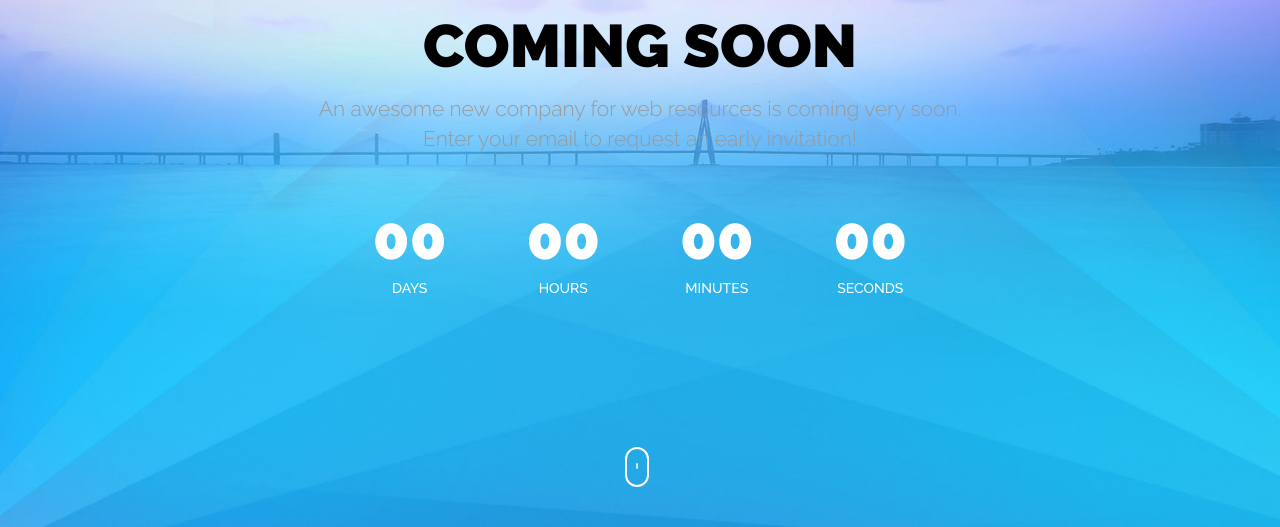
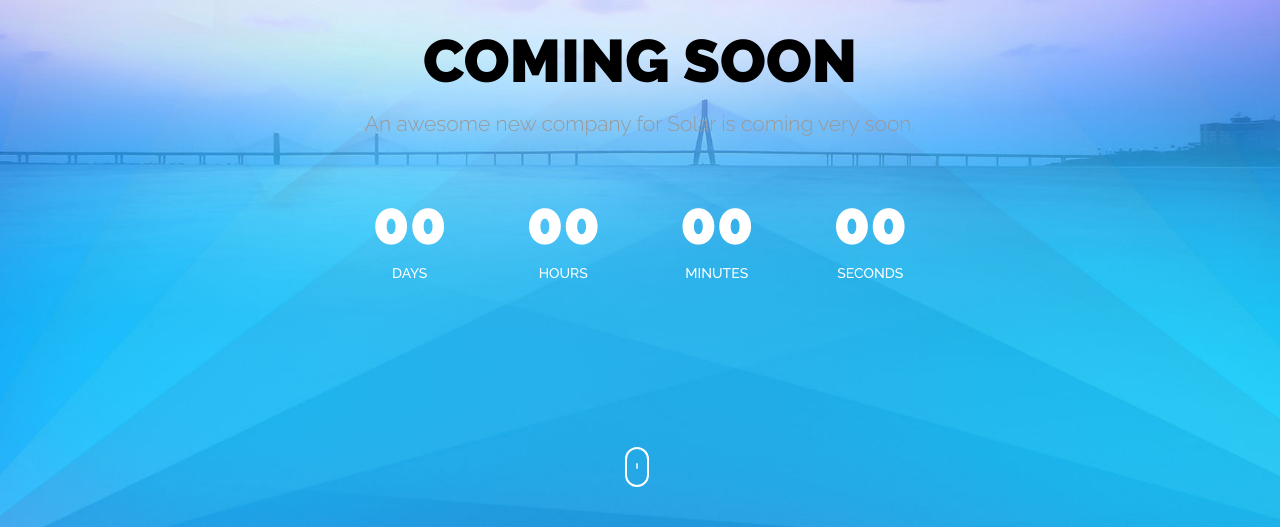
Before and after one commit to azhou5211/greenery, a plain HTML site: page index.html in a window 1280 px wide. Shown: the part 273-800 px from the top of the page. Drawn offline with Linux system fonts and the light colour scheme.

Commit message:
changed the body text

```diff
--- a/index.html
+++ b/index.html
@@ -55,7 +55,7 @@
 
 	                <div class="mb-50">
 	                    <h1 class="intro-title black-text text-uppercase">Coming soon</h1>
-	                    <p class="sub-intro lead">An awesome new company for web resources is coming very soon. Enter your email to request an early invitation!</p>
+	                    <p class="sub-intro lead">An awesome new company for Solar is coming very soon.</p>
 	                </div>
 
 	                <div class="countdown-wrapper mb-30 white-text">
```
